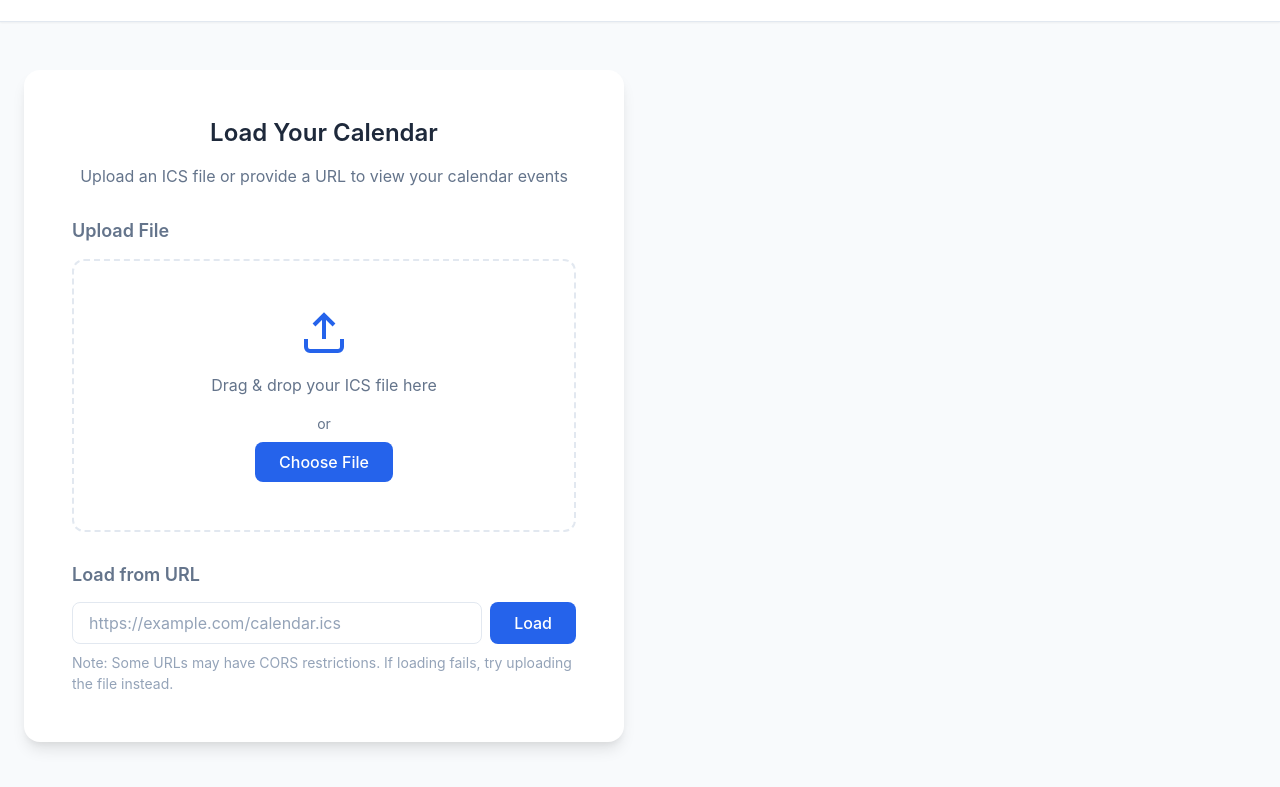
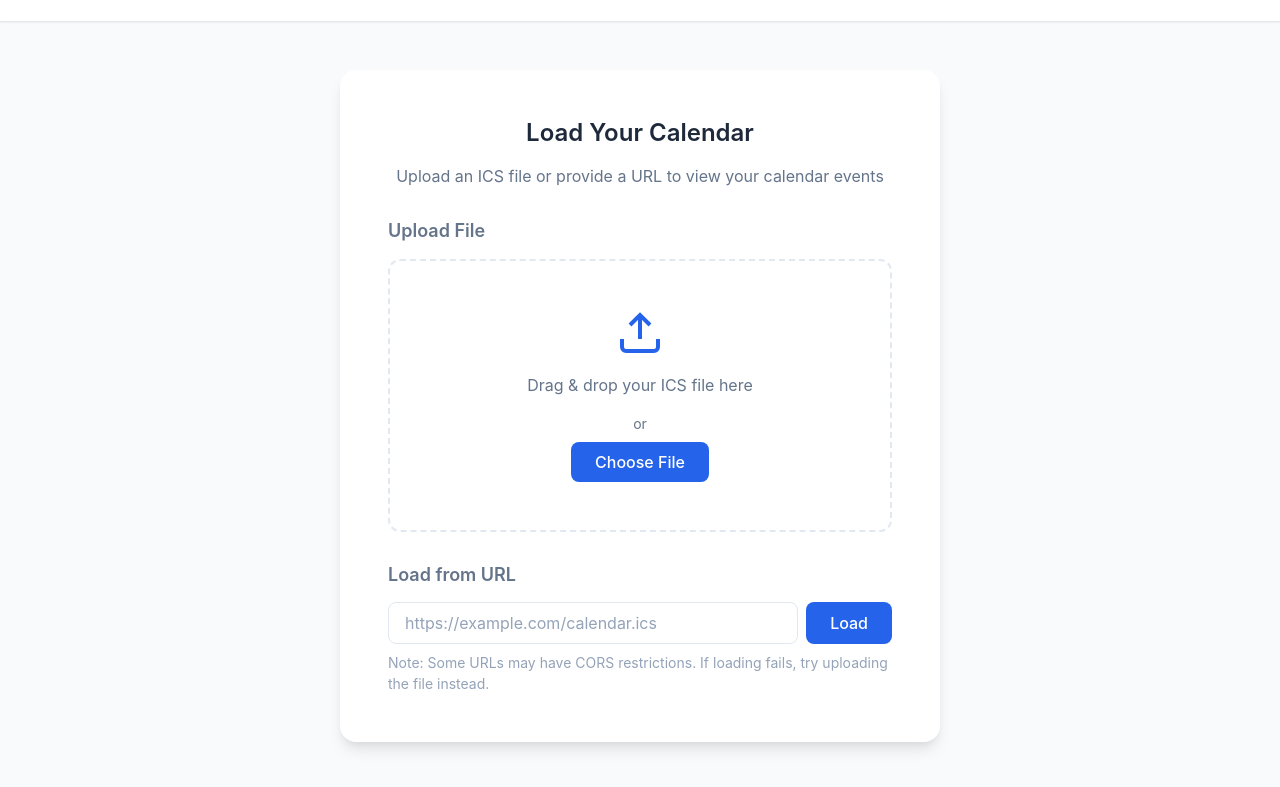
Before and after one commit to bas-mulder/ics-viewer, a website with bundled scripts: page src/index.html in a window 1280 px wide. Shown: the part 67-854 px from the top of the page. Built offline with nearby package versions, Linux system fonts and the light colour scheme.

Commit message:
Center the upload card horizontally on the page
- Add flexbox centering to .upload-section .container
- Add margin: 0 auto to .upload-card for additional centering
- Ensures the 'Load Your Calendar' card is properly centered on all screen sizes

```diff
--- a/src/css/layout.css
+++ b/src/css/layout.css
@@ -98,6 +98,12 @@
     min-height: 60vh;
 }
 
+.upload-section .container {
+    display: flex;
+    justify-content: center;
+    width: 100%;
+}
+
 .upload-card {
     background-color: var(--color-bg-primary);
     border-radius: var(--radius-xl);
@@ -105,6 +111,7 @@
     padding: var(--space-2xl);
     max-width: 600px;
     width: 100%;
+    margin: 0 auto;
 }
 
 .upload-card h2 {
```
